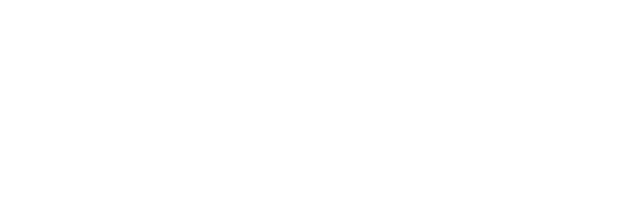
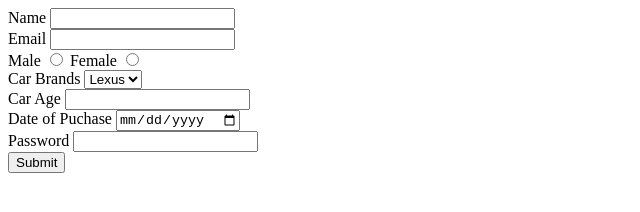
Before and after one commit to acciojob/car-insurance-form-Kashyap-Bhvajjula, a website: page main.html in a window 1280 px wide. Shown: the whole page, without its empty margins (0-640 px from the left). Drawn offline with Linux system fonts and the light colour scheme.

Commit message:
created a submission

```diff
--- a/main.html
+++ b/main.html
@@ -11,6 +11,53 @@
     <script type="text/javascript" src="./script.js">
 </script>
 
+	<form method="POST">
+        <div>
+            <label for="name">Name</label>
+            <input type="text" id="name" required>
+        </div>
+
+        <div>
+            <label for="email">Email</label>
+            <input type="email" id="email" required>
+        </div>
+
+        <div>
+            <label for="gender_m">Male</label>
+            <input type="radio" id="gender_m" name = "gender" required>
+
+            <label for="gender_f">Female</label>
+            <input type="radio" id="gender_f" name="gender" required>
+        </div>
+
+        <div>
+            <label for="cars">Car Brands</label>
+            <select id="cars">
+                <option value="Lexus">Lexus</option>
+                <option value="BMW">BMW</option>
+                <option value="Audi">Audi</option>
+            </select>
+        </div>
+
+        <div>
+            <label for="carage">Car Age</label>
+            <input type="number" id="carage" required>
+        </div>
+
+        <div>
+            <label for="dop">Date of Puchase</label>
+            <input type="date" id="dop" required>
+        </div>
+
+        <div>
+            <label for="password">Password</label>
+            <input type="password" required id = "password">
+        </div>
+
+        <div>
+            <button type="submit">Submit</button>
+        </div>
+    </form>
 </body>
 
 </html>
```
